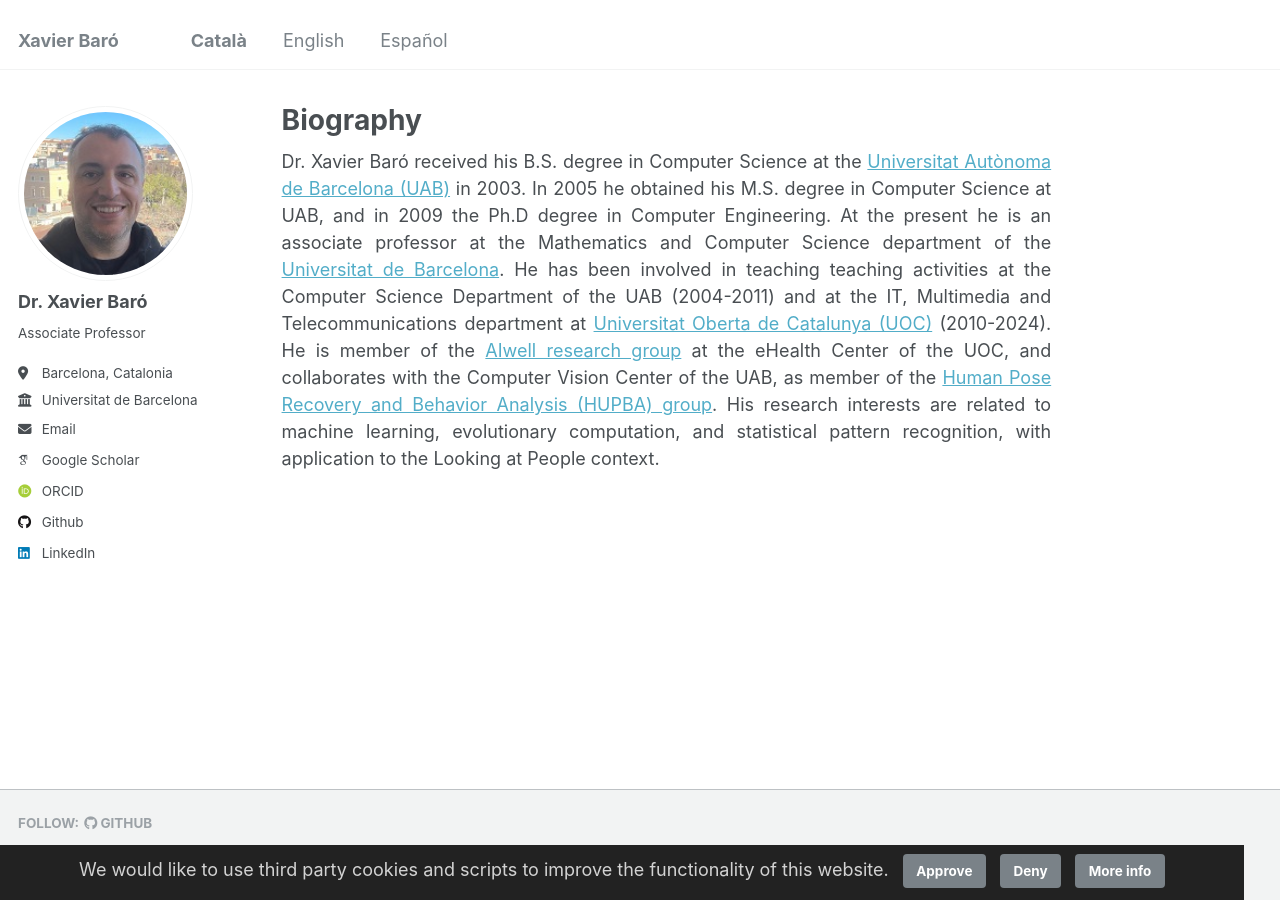
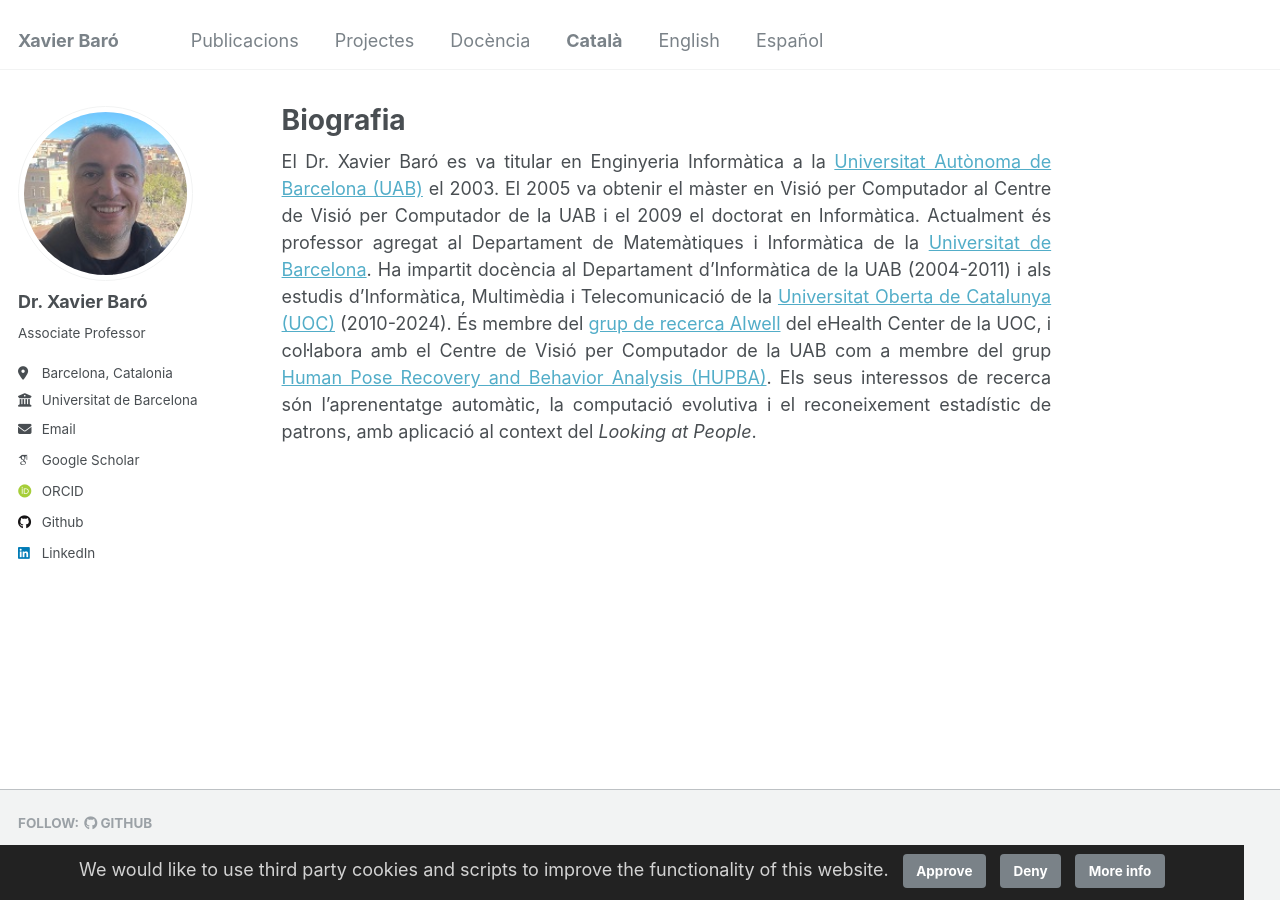
Before and after one commit to xbaro/xbaro.github.io, a Jekyll site: the page built from _pages/about.md, in a window 1280 px wide. Built offline with Jekyll 4.4.1, drawn with Linux system fonts in a browser that asks for light colours; some web fonts are replaced.

Commit message:
Add translated home pages (ca root, /en/, /es/) and language-aware navigation menu
- home page in three languages with translation_key so the language switcher no longer 404s
- masthead menu: Publications, Projects, Teaching in the current language; site title links to the language home
- bio text aligned with the CV (degrees, UAB/UOC teaching periods)

Co-Authored-By: Claude Sonnet 5.5 <noreply@anthropic.com>

```diff
--- a/_includes/masthead.html
+++ b/_includes/masthead.html
@@ -6,7 +6,14 @@
       <nav id="site-nav" class="greedy-nav">
         <button><div class="navicon"></div></button>
         <ul class="visible-links">
-          <li class="masthead__menu-item masthead__menu-item--lg"><a href="{{ base_path }}/">{{ site.title }}</a></li>
+          {% assign cur = page.lang | default: site.default_lang %}
+          {% if cur == site.default_lang %}{% assign home = "/" %}{% else %}{% assign home = "/" | append: cur | append: "/" %}{% endif %}
+          <li class="masthead__menu-item masthead__menu-item--lg"><a href="{{ home | relative_url }}">{{ site.title }}</a></li>
+          {% assign nav_keys = "publications,projects,teaching" | split: "," %}
+          {% for k in nav_keys %}
+            {% assign target = site.pages | where: "translation_key", k | where: "lang", cur | first %}
+            {% if target %}<li class="masthead__menu-item"><a href="{{ target.url | relative_url }}">{{ target.title }}</a></li>{% endif %}
+          {% endfor %}
           {% for link in site.data.navigation.main %}
             {% if link.url contains 'http' %}
               {% assign domain = '' %}
--- a/_pages/about.md
+++ b/_pages/about.md
@@ -1,10 +1,12 @@
 ---
 permalink: /
-title: "Biography"
+title: "Biografia"
+lang: ca
+translation_key: home
 author_profile: true
 redirect_from:
   - /about/
   - /about.html
 ---
 
-Dr. Xavier Baró received his B.S. degree in Computer Science at the [Universitat Autònoma de Barcelona (UAB)](https://uab.cat) in 2003. In 2005 he obtained his M.S. degree in Computer Science at UAB, and in 2009 the Ph.D degree in Computer Engineering. At the present he is an associate professor at the Mathematics and Computer Science department of the [Universitat de Barcelona](https://ub.edu). He has been involved in teaching teaching activities at the Computer Science Department of the UAB (2004-2011) and at the IT, Multimedia and Telecommunications department at [Universitat Oberta de Catalunya (UOC)](https://uoc.edu) (2010-2024). He is member of the [AIwell research group](https://aiwell.uoc.edu) at the eHealth Center of the UOC, and collaborates with the Computer Vision Center of the UAB, as member of the [Human Pose Recovery and Behavior Analysis (HUPBA) group](https://hupba.com). His research interests are related to machine learning, evolutionary computation, and statistical pattern recognition, with application to the Looking at People context.
+El Dr. Xavier Baró es va titular en Enginyeria Informàtica a la [Universitat Autònoma de Barcelona (UAB)](https://uab.cat) el 2003. El 2005 va obtenir el màster en Visió per Computador al Centre de Visió per Computador de la UAB i el 2009 el doctorat en Informàtica. Actualment és professor agregat al Departament de Matemàtiques i Informàtica de la [Universitat de Barcelona](https://ub.edu). Ha impartit docència al Departament d'Informàtica de la UAB (2004-2011) i als estudis d'Informàtica, Multimèdia i Telecomunicació de la [Universitat Oberta de Catalunya (UOC)](https://uoc.edu) (2010-2024). És membre del [grup de recerca AIwell](https://aiwell.uoc.edu) del eHealth Center de la UOC, i col·labora amb el Centre de Visió per Computador de la UAB com a membre del grup [Human Pose Recovery and Behavior Analysis (HUPBA)](https://hupba.com). Els seus interessos de recerca són l'aprenentatge automàtic, la computació evolutiva i el reconeixement estadístic de patrons, amb aplicació al context del *Looking at People*.
```
Also changed, not shown: _pages/en/about.md (added, +9 -0 lines), _pages/es/about.md (added, +9 -0 lines).
